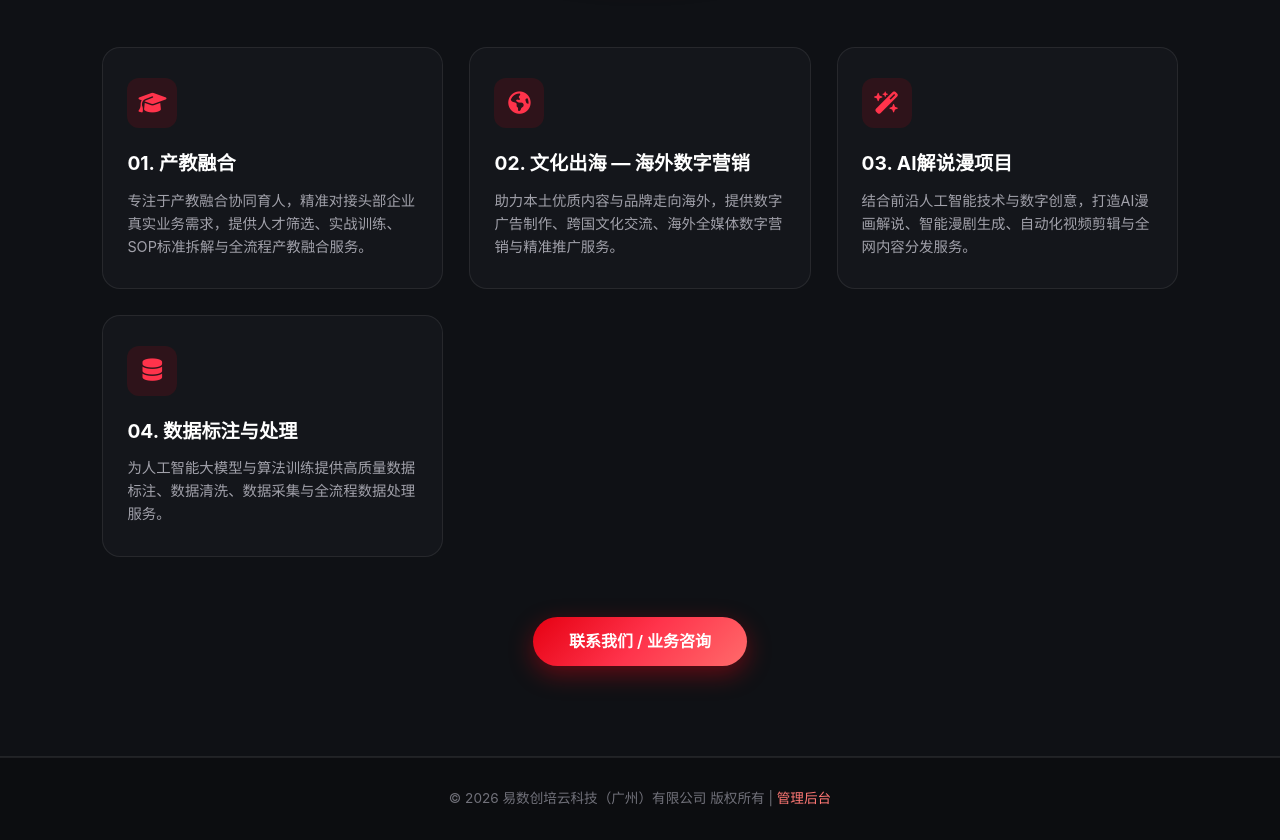
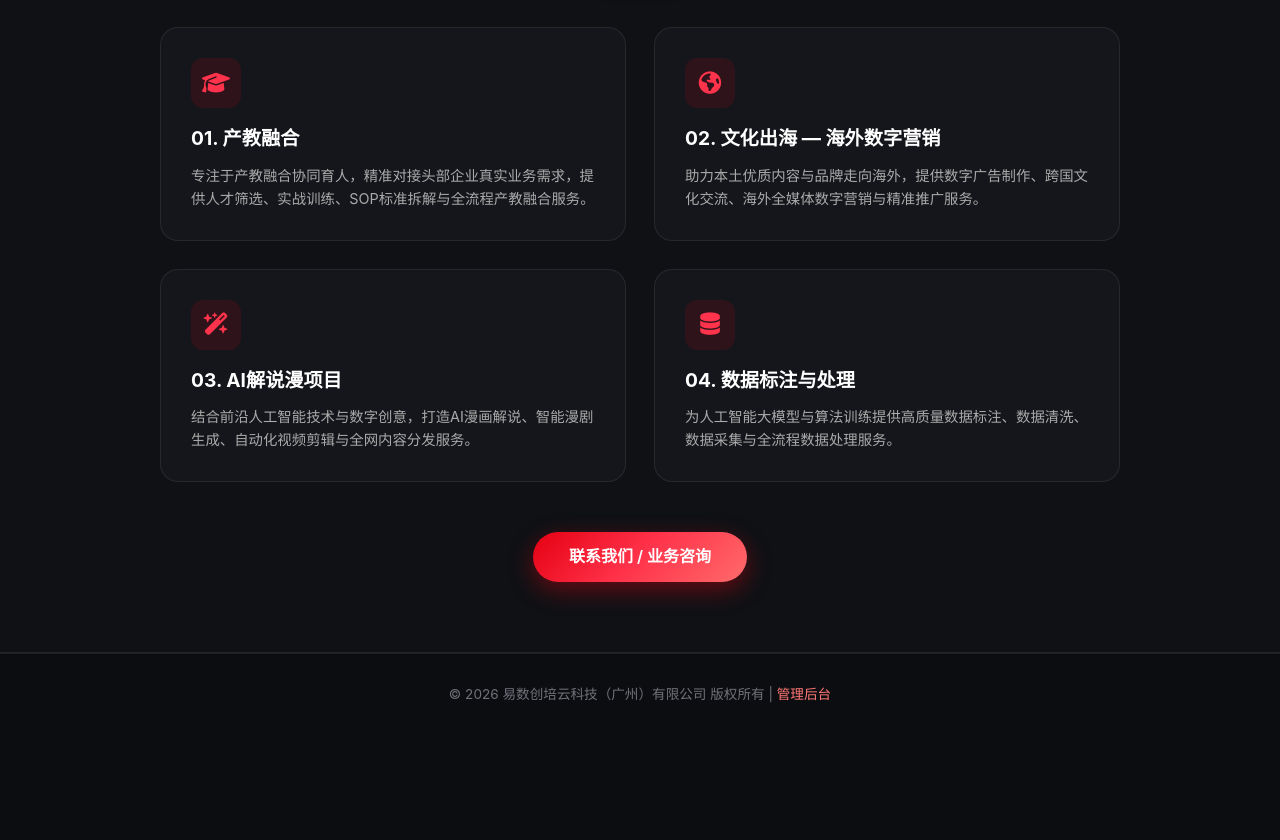
Before and after one commit to songbanshatang0429-ops/yi-shu-chuang-pei, a plain HTML site: page frontend/about.html in a window 1280 px wide. Shown: the part 541-1381 px from the top of the page. After the commit the page ends 1277 px from the top, so only its background shows below. Drawn offline with Linux system fonts and the light colour scheme.

Commit message:
fix: 修正导航菜单与关于我们四宫格布局

```diff
--- a/frontend/about.html
+++ b/frontend/about.html
@@ -6,6 +6,22 @@
     <title>关于我们 | 易数创培云科技</title>
     <link rel="stylesheet" href="css/style.css?v=3">
     <link rel="stylesheet" href="https://cdnjs.cloudflare.com/ajax/libs/font-awesome/6.4.0/css/all.min.css">
+    <style>
+        /* 强制 2x2 四宫格对称布局 */
+        .biz-grid-4 {
+            display: grid;
+            grid-template-columns: repeat(2, 1fr);
+            gap: 28px;
+            max-width: 960px;
+            margin: 0 auto;
+        }
+
+        @media (max-width: 768px) {
+            .biz-grid-4 {
+                grid-template-columns: 1fr;
+            }
+        }
+    </style>
 </head>
 <body>
     <!-- 毛玻璃顶部导航栏 -->
@@ -16,16 +32,16 @@
         </div>
         <div class="nav-links">
             <a href="index.html#hero">首页</a>
-            <a href="about.html" class="active" style="color: var(--primary-color, #ff4757);">关于我们</a>
+            <a href="index.html#about">产教融合</a>
             <a href="index.html#services">业务方向</a>
             <a href="index.html#advantages">核心优势</a>
             <a href="index.html#cases">合作案例</a>
-            <a href="index.html#contact" class="btn-cooperate">合作对接</a>
+            <a href="about.html" class="btn-cooperate" style="background: var(--primary-color, #ff4757);">关于我们</a>
         </div>
     </nav>
 
     <!-- 关于我们 Banner 头部区 -->
-    <section class="hero-section" style="min-height: 45vh; padding-top: 130px; padding-bottom: 40px;">
+    <section class="hero-section" style="min-height: 42vh; padding-top: 130px; padding-bottom: 30px;">
         <div class="hero-bg-glow"></div>
         <div class="hero-content">
             <div class="hero-badge">
@@ -38,46 +54,46 @@
         </div>
     </section>
 
-    <!-- 四大核心业务板块 -->
-    <section class="about-section" style="padding-top: 50px;">
+    <!-- 四大核心业务板块（重构为标准四宫格） -->
+    <section class="about-section" style="padding-top: 40px; padding-bottom: 70px;">
         <div class="about-container">
             <div class="section-title">
                 <h2>核心业务领域</h2>
                 <p>聚焦人工智能应用、数字创意与产教融合，构建高效平稳的服务闭环</p>
             </div>
 
-            <div class="advantages-grid" style="grid-template-columns: repeat(auto-fit, minmax(260px, 1fr));">
-                <!-- 1. 产教融合 -->
-                <div class="adv-card">
-                    <div class="adv-icon"><i class="fa-solid fa-graduation-cap"></i></div>
-                    <h3>01. 产教融合</h3>
-                    <p>专注于产教融合协同育人，精准对接头部企业真实业务需求，提供人才筛选、实战训练、SOP标准拆解与全流程产教融合服务。</p>
+            <!-- 标准 2x2 四宫格区域 -->
+            <div class="biz-grid-4">
+                <!-- 01. 产教融合 -->
+                <div class="adv-card" style="text-align: left; padding: 30px;">
+                    <div class="adv-icon" style="margin: 0 0 15px 0;"><i class="fa-solid fa-graduation-cap"></i></div>
+                    <h3 style="margin-bottom: 10px;">01. 产教融合</h3>
+                    <p style="margin: 0; line-height: 1.6; color: #aaa;">专注于产教融合协同育人，精准对接头部企业真实业务需求，提供人才筛选、实战训练、SOP标准拆解与全流程产教融合服务。</p>
                 </div>
 
-                <!-- 2. 文化出海—海外数字营销 -->
-                <div class="adv-card">
-                    <div class="adv-icon"><i class="fa-solid fa-earth-americas"></i></div>
-                    <h3>02. 文化出海 — 海外数字营销</h3>
-                    <p>助力本土优质内容与品牌走向海外，提供数字广告制作、跨国文化交流、海外全媒体数字营销与精准推广服务。</p>
+                <!-- 02. 文化出海—海外数字营销 -->
+                <div class="adv-card" style="text-align: left; padding: 30px;">
+                    <div class="adv-icon" style="margin: 0 0 15px 0;"><i class="fa-solid fa-earth-americas"></i></div>
+                    <h3 style="margin-bottom: 10px;">02. 文化出海 — 海外数字营销</h3>
+                    <p style="margin: 0; line-height: 1.6; color: #aaa;">助力本土优质内容与品牌走向海外，提供数字广告制作、跨国文化交流、海外全媒体数字营销与精准推广服务。</p>
                 </div>
 
-                <!-- 3. AI解说漫项目 -->
-                <div class="adv-card">
-                    <div class="adv-icon"><i class="fa-solid fa-wand-magic-sparkles"></i></div>
-                    <h3>03. AI解说漫项目</h3>
-                    <p>结合前沿人工智能技术与数字创意，打造AI漫画解说、智能漫剧生成、自动化视频剪辑与全网内容分发服务。</p>
+                <!-- 03. AI解说漫项目 -->
+                <div class="adv-card" style="text-align: left; padding: 30px;">
+                    <div class="adv-icon" style="margin: 0 0 15px 0;"><i class="fa-solid fa-wand-magic-sparkles"></i></div>
+                    <h3 style="margin-bottom: 10px;">03. AI解说漫项目</h3>
+                    <p style="margin: 0; line-height: 1.6; color: #aaa;">结合前沿人工智能技术与数字创意，打造AI漫画解说、智能漫剧生成、自动化视频剪辑与全网内容分发服务。</p>
                 </div>
 
-                <!-- 4. 数据标注与处理 -->
-                <div class="adv-card">
-                    <div class="adv-icon"><i class="fa-solid fa-database"></i></div>
-                    <h3>04. 数据标注与处理</h3>
-                    <p>为人工智能大模型与算法训练提供高质量数据标注、数据清洗、数据采集与全流程数据处理服务。</p>
+                <!-- 04. 数据标注与处理 -->
+                <div class="adv-card" style="text-align: left; padding: 30px;">
+                    <div class="adv-icon" style="margin: 0 0 15px 0;"><i class="fa-solid fa-database"></i></div>
+                    <h3 style="margin-bottom: 10px;">04. 数据标注与处理</h3>
+                    <p style="margin: 0; line-height: 1.6; color: #aaa;">为人工智能大模型与算法训练提供高质量数据标注、数据清洗、数据采集与全流程数据处理服务。</p>
                 </div>
             </div>
 
-            <!-- 底部引导按钮 -->
-            <div style="text-align: center; margin-top: 60px;">
+            <div style="text-align: center; margin-top: 50px;">
                 <a href="index.html#contact" class="btn-primary" style="padding: 12px 36px; text-decoration: none; display: inline-block;">联系我们 / 业务咨询</a>
             </div>
         </div>
```
Also changed, not shown: frontend/index.html (+13 -19 lines).
